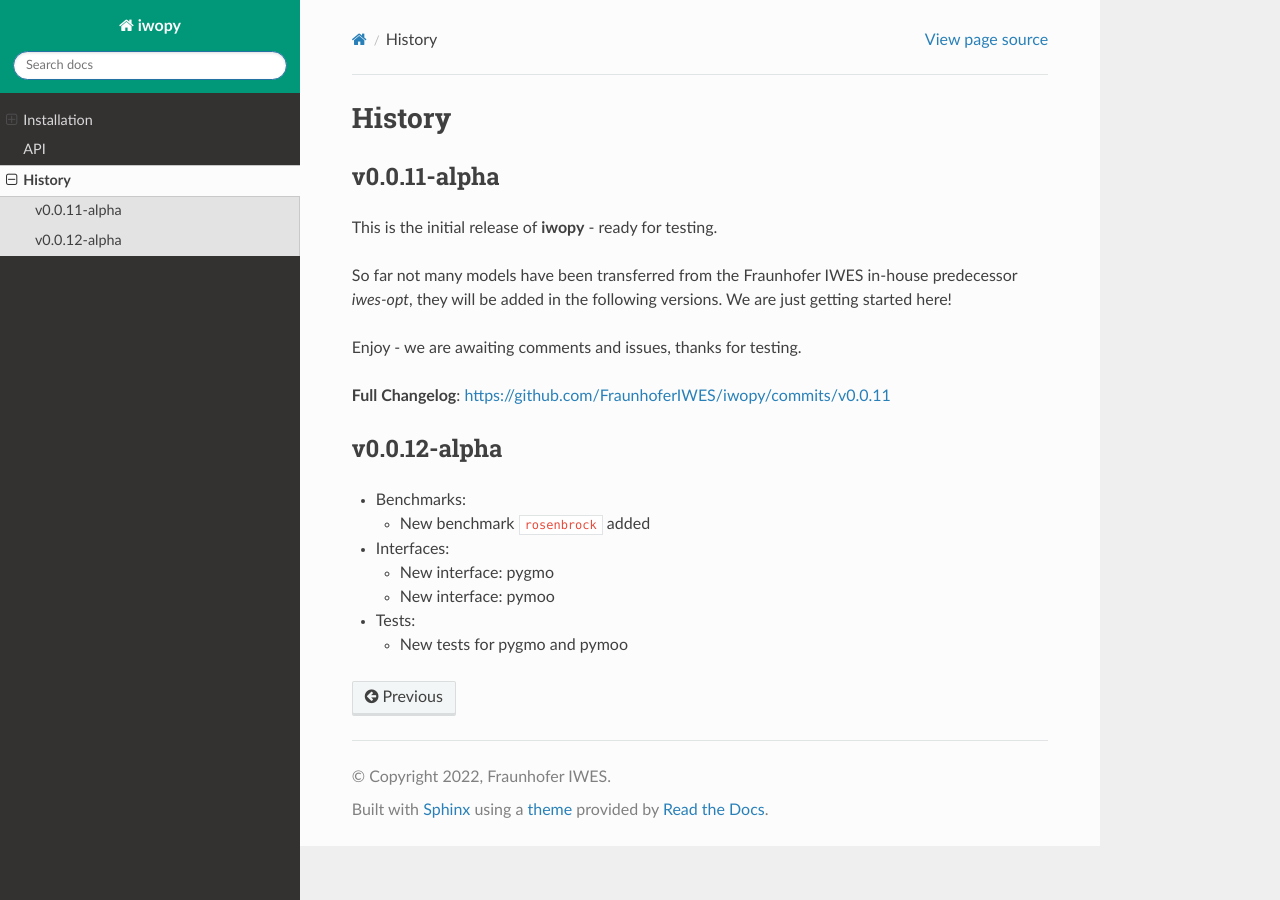
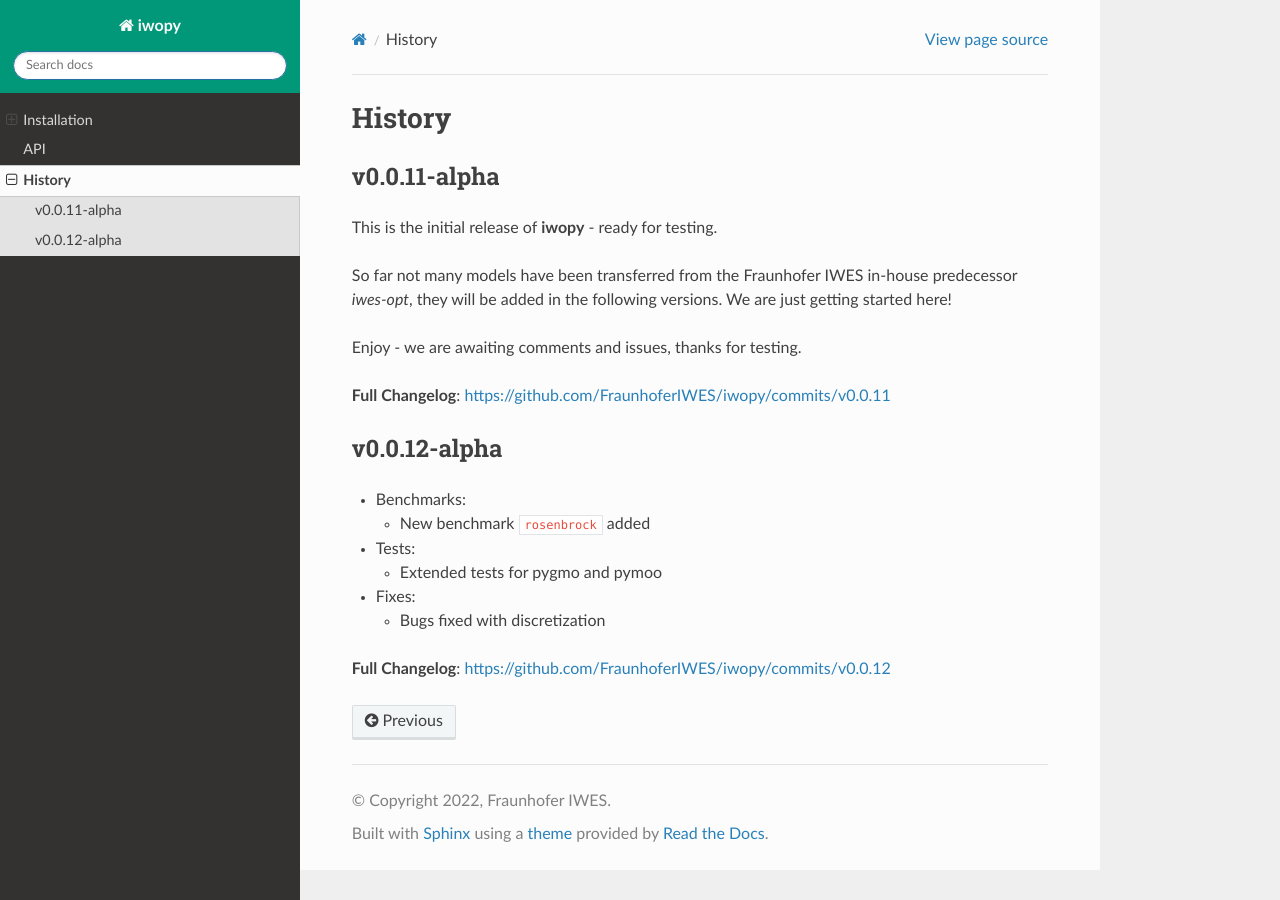
Before and after one commit to FraunhoferIWES/iwopy, a Sphinx documentation site: the page built from docs/source/history.md, in a window 1280 px wide. Built offline with Sphinx 7.4.7 and the Read the Docs theme 2.0.0, drawn with Linux system fonts in a browser that asks for light colours; pages that are not in the unit, such as notebooks, are missing from menus; the version number could not be read and is left out.

Commit message:
updating history

```diff
--- a/docs/source/history.md
+++ b/docs/source/history.md
@@ -15,9 +15,10 @@ Enjoy - we are awaiting comments and issues, thanks for testing.
 - Benchmarks:
     - New benchmark `rosenbrock` added
 
-- Interfaces:
-    - New interface: pygmo
-    - New interface: pymoo
+- Tests:
+    - Extended tests for pygmo and pymoo
 
-- Tests:
-    - New tests for pygmo and pymoo
+- Fixes:
+    - Bugs fixed with discretization
+
+**Full Changelog**: https://github.com/FraunhoferIWES/iwopy/commits/v0.0.12
```
